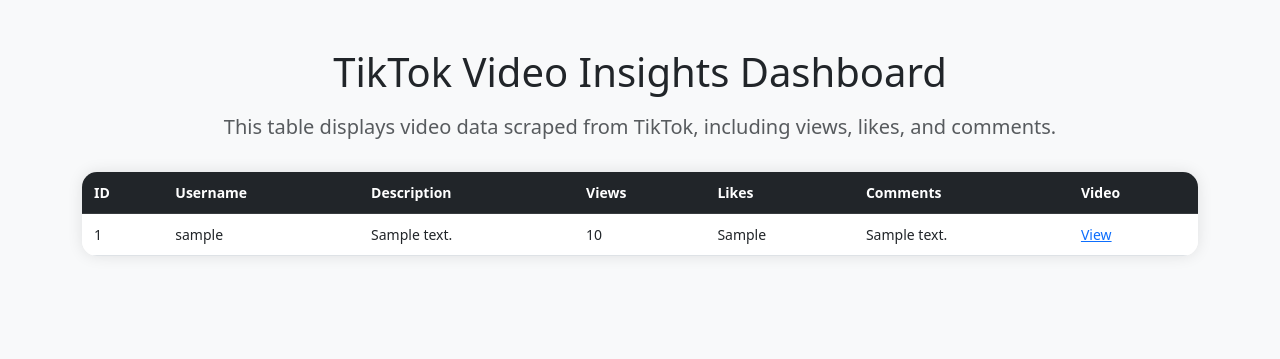
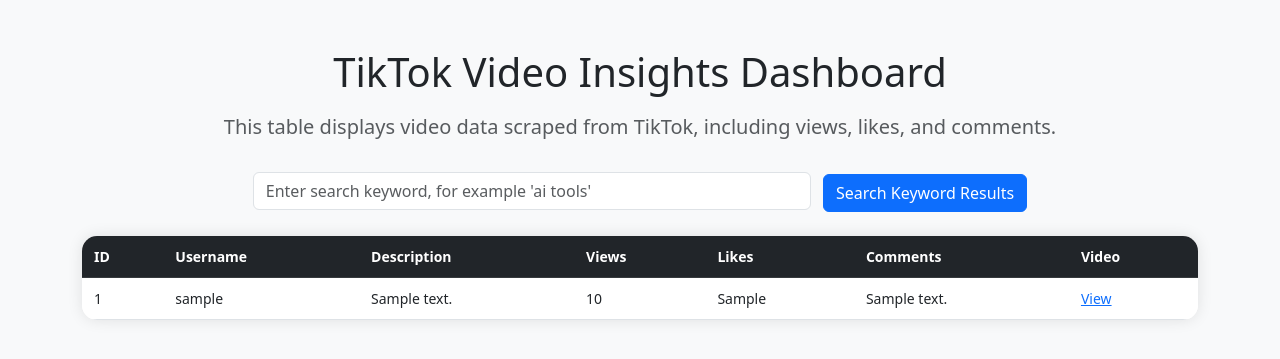
Before and after one commit to anamariadragieva/tiktok-insider, a Flask app: page / in a window 1280 px wide. Shown: the top 359 px of the page. Run offline with Flask 3, Linux system fonts and the light colour scheme; tables that the repository leaves empty or names only in its code hold one stand-in row (values such as "Sample post").

Commit message:
fetch data from tiktok search

```diff
--- a/apify_fetch.py
+++ b/apify_fetch.py
@@ -0,0 +1,38 @@
+import requests
+import time
+
+APIFY_API_TOKEN = "apify_api_pa78v1CI9Ar6L549BDXDpF4eCI4wGu1pzIrO"
+ACTOR_ID = "OtzYfK1ndEGdwWFKQ"
+
+def run_actor(searchQueries):
+
+    url = f"https://api.apify.com/v2/acts/{ACTOR_ID}/runs?token={APIFY_API_TOKEN}"
+
+    input_json = {
+        "searchQueries": searchQueries,
+        "resultsLimit": 5
+    }
+    response = requests.post(url, json=input_json)
+    response.raise_for_status()
+    run_data = response.json()
+    run_id = run_data["data"]["id"]
+    print(f"Started run: {run_id}")
+
+    # Poll for completion
+    while True:
+        status_url = f"https://api.apify.com/v2/acts/{ACTOR_ID}/runs/{run_id}"
+        status_response = requests.get(status_url, params={"token": APIFY_API_TOKEN})
+        status_response.raise_for_status()
+        status_data = status_response.json()["data"]
+        if status_data["status"] == "SUCCEEDED":
+            break
+        elif status_data["status"] in ["FAILED", "ABORTED"]:
+            raise Exception(f"Actor failed with status: {status_data['status']}")
+        time.sleep(5)
+
+    # Get dataset items
+    dataset_id = status_data["defaultDatasetId"]
+    items_url = f"https://api.apify.com/v2/datasets/{dataset_id}/items"
+    result_response = requests.get(items_url, params={"token": APIFY_API_TOKEN, "format": "json"})
+    result_response.raise_for_status()
+    return result_response.json()
--- a/app.py
+++ b/app.py
@@ -1,7 +1,83 @@
-from flask import Flask, render_template
+from flask import Flask, render_template, request, jsonify
+from apify_fetch import run_actor
 import mysql.connector
 
 app = Flask(__name__)
+app.secret_key = "a8d9f7g6h5j4k3l2m1n0qwerty"
+
+def insert_data_to_db(data, keyword):
+    conn = mysql.connector.connect(
+        host="localhost",
+        user="root",
+        password="vampire98",
+        database="social_data"
+    )
+    cursor = conn.cursor()
+
+    for item in data:
+        try:
+            video_id = item.get("id")
+            authorMeta = item.get("authorMeta", {})
+            username = authorMeta.get("name", "")
+            description = item.get("text", "")
+            views = item.get("playCount", 0)
+            likes = item.get("diggCount", 0)
+            comments = item.get("commentCount", 0)
+            video_url = f"https://www.tiktok.com/@{username}/video/{video_id}"
+
+            cursor.execute("""
+                INSERT INTO tiktoks (id, username, description, views, likes, comments, video_url, keyword)
+                VALUES (%s, %s, %s, %s, %s, %s, %s, %s)
+                ON DUPLICATE KEY UPDATE
+                    description=VALUES(description),
+                    views=VALUES(views),
+                    likes=VALUES(likes),
+                    comments=VALUES(comments),
+                    video_url=VALUES(video_url),
+                    keyword=VALUES(keyword)
+            """, (video_id, username, description, views, likes, comments, video_url, keyword))
+
+        except Exception as e:
+            print(f"Error inserting item {video_id}: {e}")
+
+    conn.commit()
+    cursor.close()
+    conn.close()
+
+@app.route('/fetch_data')
+def fetch_data():
+    keyword = request.args.get('keyword', '').strip()
+    if not keyword:
+        return jsonify([])
+
+    try:
+        data = run_actor(searchQueries=[keyword])
+        insert_data_to_db(data, keyword)
+
+        # Fetch most recent 20 entries for this keyword
+        conn = mysql.connector.connect(
+            host="localhost",
+            user="root",
+            password="vampire98",
+            database="social_data"
+        )
+        cursor = conn.cursor(dictionary=True)
+        cursor.execute("""
+            SELECT id, username, description, views, likes, comments, video_url
+            FROM tiktoks
+            WHERE keyword = %s
+            ORDER BY id DESC
+            LIMIT 20
+        """, (keyword,))
+        results = cursor.fetchall()
+        cursor.close()
+        conn.close()
+
+        return jsonify(results)
+
+    except Exception as e:
+        print(f"Error fetching data: {e}")
+        return jsonify([]), 500
 
 @app.route("/")
 def index():
--- a/templates/index.html
+++ b/templates/index.html
@@ -37,6 +37,11 @@
             <p class="lead text-muted">This table displays video data scraped from TikTok, including views, likes, and comments.</p>
         </div>
 
+        <div class="mb-4 text-center">
+            <input type="text" id="search-keyword" class="form-control d-inline w-50" placeholder="Enter search keyword, for example 'ai tools' ">
+            <button id="fetch-btn" class="btn btn-primary ms-2">Search Keyword Results</button>
+        </div>
+
         <div class="table-container">
             <table class="table table-hover mb-0">
                 <thead class="table-dark">
@@ -50,7 +55,7 @@
                         <th>Video</th>
                     </tr>
                 </thead>
-                <tbody>
+                <tbody id="results-body">
                     {% for row in data %}
                     <tr>
                         <td>{{ row.id }}</td>
@@ -66,5 +71,51 @@
             </table>
         </div>
     </div>
+
+    <script>
+    document.getElementById('fetch-btn').addEventListener('click', () => {
+        const keyword = document.getElementById('search-keyword').value.trim();
+
+        if (!keyword) {
+            alert('Please enter a search keyword');
+            return;
+        }
+
+        fetch(`/fetch_data?keyword=${encodeURIComponent(keyword)}`)
+            .then(response => {
+                if (!response.ok) {
+                    throw new Error('Network response was not OK');
+                }
+                return response.json();
+            })
+            .then(data => {
+                const tbody = document.getElementById('results-body');
+                tbody.innerHTML = ''; // Clear previous results
+
+                if (!Array.isArray(data) || data.length === 0) {
+                    tbody.innerHTML = '<tr><td colspan="7" class="text-center">No results found</td></tr>';
+                    return;
+                }
+
+                data.forEach((item, index) => {
+                    const row = document.createElement('tr');
+                    row.innerHTML = `
+                        <td>${index + 1}</td>
+                        <td>${item.username || ''}</td>
+                        <td>${item.description || ''}</td>
+                        <td>${item.views || 0}</td>
+                        <td>${item.likes || 0}</td>
+                        <td>${item.comments || 0}</td>
+                        <td><a href="${item.video_url || '#'}" target="_blank">View</a></td>
+                    `;
+                    tbody.appendChild(row);
+                });
+            })
+            .catch(error => {
+                console.error('Fetch error:', error);
+                alert('Failed to fetch data');
+            });
+    });
+    </script>
 </body>
 </html>
```
